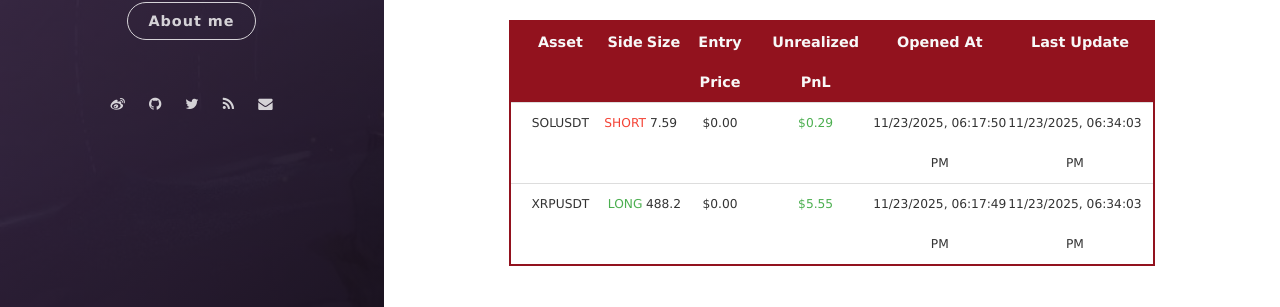
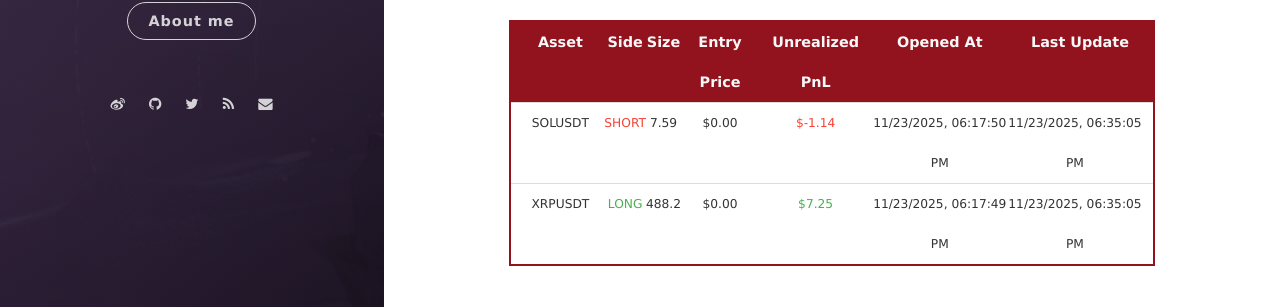
Before and after one commit to leeyegy/leeyegy.github.io, a Jekyll site: the page built from live-trading.html, in a window 1280 px wide and 945 px high. Shown: the part 579-886 px from the top of the window. Built offline with Jekyll 4.4.1, drawn with Linux system fonts in a browser that asks for light colours; nearby versions of some CDN libraries.

Commit message:
AccountMonitor: refresh positions 2025-11-24T02:35:05+08:00

```diff
--- a/assets/data/binance/positions.json
+++ b/assets/data/binance/positions.json
@@ -4,17 +4,17 @@
     "side": "SHORT",
     "size": 7.59,
     "entryPrice": 0.0,
-    "unrealizedPnl": 0.29197955,
+    "unrealizedPnl": -1.1385,
     "openedAt": "2025-11-24T02:17:50+08:00",
-    "reportedAt": "2025-11-24T02:34:03+08:00"
+    "reportedAt": "2025-11-24T02:35:05+08:00"
   },
   {
     "symbol": "XRPUSDT",
     "side": "LONG",
     "size": 488.2,
     "entryPrice": 0.0,
-    "unrealizedPnl": 5.55199103,
+    "unrealizedPnl": 7.24694332,
     "openedAt": "2025-11-24T02:17:49+08:00",
-    "reportedAt": "2025-11-24T02:34:03+08:00"
+    "reportedAt": "2025-11-24T02:35:05+08:00"
   }
 ]
```
